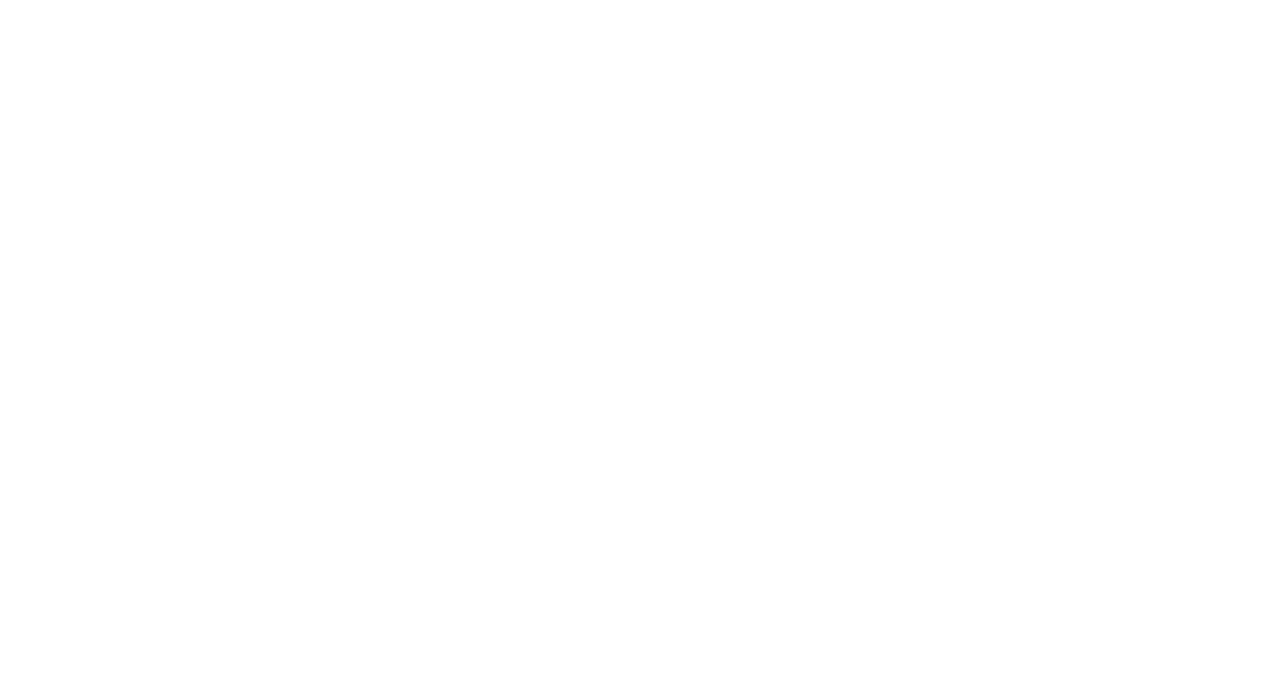
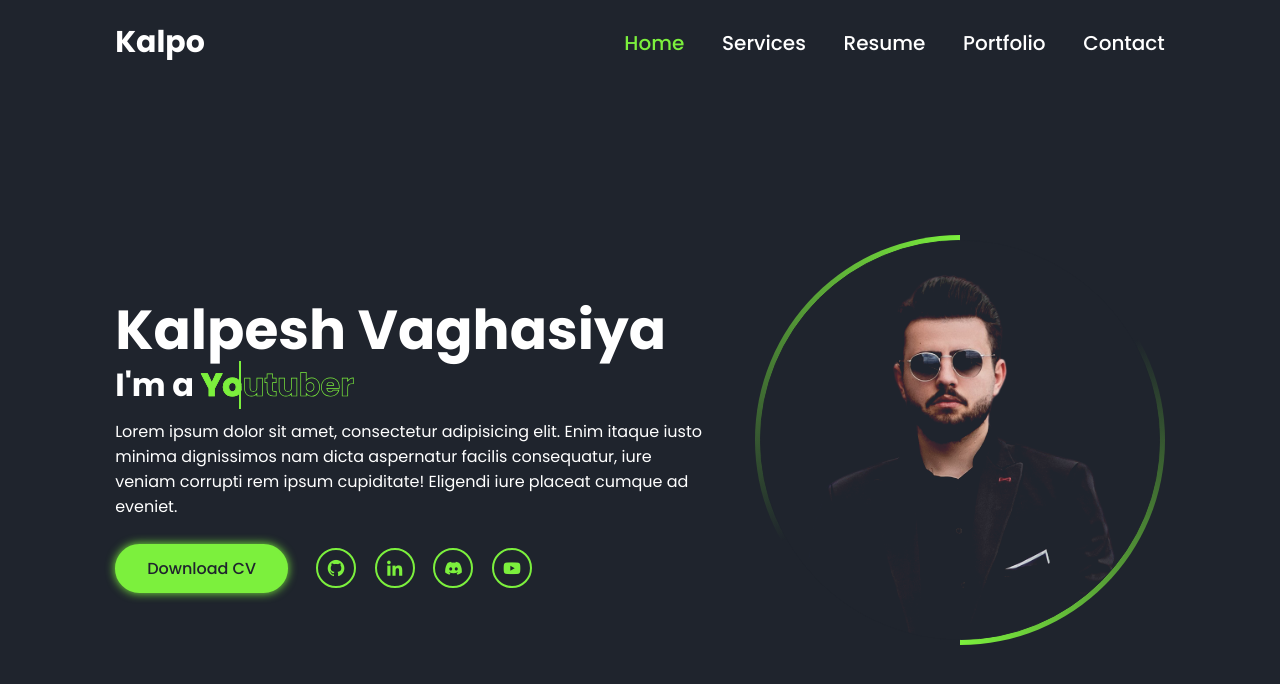
Before and after one commit to vaghasiyakalpesh/portfolio, a plain HTML site: page index.html in a window 1280 px wide. Drawn offline with nearby package versions, Linux system fonts and the light colour scheme.

Commit message:
home section made

```diff
--- a/css/style.css
+++ b/css/style.css
@@ -1,5 +1,239 @@
 @import url('https://fonts.googleapis.com/css2?family=Poppins:wght@400;500;700&display=swap');
 
 * {
+    margin: 0;
+    padding: 0;
+    box-sizing: border-box;
+    text-decoration: none;
+    border: none;
+    outline: none;
     font-family: "Poppins", sans-serif;
 }
+
+:root {
+    --bg-color:#1f242d;
+    --second-bg-color:#323946;
+    --main-color:#7cf03d;
+    --whte-color:#fff;
+    --disabled-color:#fff3;
+}
+
+html {
+    font-size: 62.5%;
+}
+
+body {
+    color: var(--whte-color);
+}
+
+header {
+    position: fixed;
+    top: 0;
+    left: 0;
+    width: 100%;
+    padding: 2rem 9%;
+    background: var(--bg-color);
+    display: flex;
+    justify-content: space-between;
+    align-items: center;
+    z-index: 100;
+}
+
+.logo {
+    font-size: 3rem;
+    color: var(--whte-color);
+    font-weight: 700;
+}
+
+nav a {
+    font-size: 2rem;
+    color: var(--whte-color);
+    font-weight: 500;
+    margin-left: 3.5rem;
+    transition: .5s;
+}
+
+nav a:hover,
+nav a.active {
+    color: var(--main-color);
+}
+
+#menu-icon {
+    font-size: 4rem;
+    display: none;
+}
+
+section {
+    position: absolute;
+    width: 100%;
+    height: 100%;
+    padding: 10rem 9% 2rem;
+    background: var(--bg-color);
+    visibility: hidden;
+    opacity: 0;
+    overflow: hidden;
+}
+
+section.active {
+    visibility: visible;
+    opacity: 1;
+    overflow: auto;
+}
+
+.home {
+    display: flex;
+    align-items: center;
+    gap: 5rem;
+}
+
+.home-details h1 {
+    font-size: clamp(3.5rem, 10vw, 5.5rem);
+}
+
+.home-details h2 {
+    display: inline-block;
+    font-size: 3.2rem;
+    margin-top: -1rem;
+}
+
+.home-details h2 span {
+    position: relative;
+    display: inline-block;
+    color: transparent;
+    -webkit-text-stroke: .07rem var(--main-color);
+    animation: display-text 16s linear infinite;
+    animation-delay: calc(-4s * var(--i));
+}
+
+@keyframes display-text {
+    25%, 100% {
+        display: none;
+    }
+}
+
+.home-details h2 span::before{
+    content: attr(data-text);
+    position: absolute;
+    width: 0;
+    border-right: .2rem solid var(--main-color);
+    color: var(--main-color);
+    white-space: nowrap;
+    overflow: hidden;
+    animation: fill-text 4s linear infinite;
+}
+
+@keyframes fill-text {
+    10%, 100% {
+        width: 0;
+    }
+    70%,90% {
+        width: 100%;
+    }
+}
+
+.home-details p {
+    font-size: 1.6rem;
+    margin: 1rem 0 2.5rem;
+}
+
+.home-details .btn-sci {
+    display: flex;
+    align-items: center;
+}
+
+.btn {
+    display: inline-block;
+    padding: 1rem 3rem;
+    background: var(--main-color);
+    border: .2rem solid var(--main-color);
+    border-radius: 4rem;
+    box-shadow: 0 0 1rem var(--main-color);
+    font-size: 1.6rem;
+    color: var(--bg-color);
+    font-weight: 500;
+    transition: .5s;
+}
+
+.btn:hover {
+    background: transparent;
+    color: var(--main-color);
+    box-shadow: none;
+}
+
+.home-details .btn-sci .sci {
+    margin-left: 2rem;
+}
+
+.home-details .btn-sci .sci a {
+    display: inline-flex;
+    padding: .8rem;
+    border: .2rem solid var(--main-color);
+    border-radius: 50%;
+    font-size: 2rem;
+    color: var(--main-color);
+    margin: 0 .8rem;
+    transition: .5s;
+
+}
+
+.home-details .btn-sci .sci a:hover {
+    background: var(--main-color);
+    color: var(--bg-color);
+    box-shadow: 0 0 1rem var(--main-color);
+}
+
+.home-img .img-box {
+    position: relative;
+    width: 32vw;
+    height: 32vw;
+    border-radius: 50%;
+    padding: .5rem;
+    display: flex;
+    justify-content: center;
+    align-items: center;
+    overflow: hidden;
+}
+
+.home-img .img-box::before,
+.home-img .img-box::after {
+    content: '';
+    position: absolute;
+    width: 50rem;
+    height: 50rem;
+    background: conic-gradient(transparent, transparent, transparent, var(--main-color));
+    transform: rotate(0deg);
+    animation: rotate-border 10s linear infinite;
+}
+
+.home-img .img-box::after {
+    animation-delay: -5s;
+}
+
+@keyframes rotate-border {
+    100% {
+        transform: rotate(360deg);
+    }
+}
+
+.home-img .img-box .img-item {
+    position: relative;
+    width: 100%;
+    height: 100%;
+    background: var(--bg-color);
+    border-radius: 50%;
+    border: .01rem solid var(--bg-color);
+    display: flex;
+    justify-content: center;
+    z-index: 1;
+    overflow: hidden;
+}
+
+.home-img .img-box .img-item img {
+    position: absolute;
+    top: 3rem;
+    display: block;
+    width: 85%;
+    object-fit: cover;
+    mix-blend-mode: lighten;
+
+}
--- a/index.html
+++ b/index.html
@@ -1,25 +1,79 @@
 <!DOCTYPE html>
 <html lang="en">
-
   <head>
-    <meta charset="UTF-8">
-    <meta http-equiv="X-UA-Compatible" content="IE=edge">
-    <meta name="viewport" content="width=device-width, initial-scale=1.0">
-    <title>Complete Responsive Personal Portfolio Website Using HTML CSS & JavaScript | Codehal</title>
+    <meta charset="UTF-8" />
+    <meta http-equiv="X-UA-Compatible" content="IE=edge" />
+    <meta name="viewport" content="width=device-width, initial-scale=1.0" />
+    <title>
+      Complete Responsive Personal Portfolio Website Using HTML CSS & JavaScript
+      | Codehal
+    </title>
     <!-- boxicons -->
-    <link href='https://unpkg.com/boxicons@2.1.4/css/boxicons.min.css' rel='stylesheet'>
+    <link
+      href="https://unpkg.com/boxicons@2.1.4/css/boxicons.min.css"
+      rel="stylesheet"
+    />
     <!-- custom css -->
-    <link rel="stylesheet" href="css/style.css">
+    <link rel="stylesheet" href="css/style.css" />
   </head>
 
   <body>
-
     <!-- header -->
-
-    <!-- bars background -->
+    <header>
+      <a href="#" class="logo">Kalpo</a>
+      <i id="menu-icon" class="bx bx-menu"></i>
+      <nav>
+        <a href="#" class="active">Home</a>
+        <a href="#">Services</a>
+        <a href="#">Resume</a>
+        <a href="#">Portfolio</a>
+        <a href="#">Contact</a>
+      </nav>
+    </header>
 
     <!-- home section -->
-
+    <section class="home active">
+      <div class="home-details">
+        <h1>Kalpesh Vaghasiya</h1>
+        <h2>
+          I'm a
+          <span style="--i:4;" data-text="Coder">Coder</span>
+          <span style="--i:3;" data-text="Youtuber">Youtuber</span>
+          <span style="--i:2;" data-text="Blogger">Blogger</span>
+          <span style="--i:1;" data-text="Designer">Designer</span>
+        </h2>
+        <p>
+          Lorem ipsum dolor sit amet, consectetur adipisicing elit. Enim itaque
+          iusto minima dignissimos nam dicta aspernatur facilis consequatur,
+          iure veniam corrupti rem ipsum cupiditate! Eligendi iure placeat
+          cumque ad eveniet.
+        </p>
+        <div class="btn-sci">
+          <a href="#" class="btn">Download CV</a>
+          <div class="sci">
+            <a href="#">
+              <i class="bx bxl-github"></i>
+            </a>
+            <a href="#">
+              <i class="bx bxl-linkedin"></i>
+            </a>
+            <a href="#">
+              <i class="bx bxl-discord-alt"></i>
+            </a>
+            <a href="#">
+              <i class="bx bxl-youtube"></i>
+            </a>
+          </div>
+        </div>
+      </div>
+      <div class="home-img">
+        <div class="img-box">
+          <div class="img-item">
+            <img src="images/home.png" alt="home image" />
+          </div>
+        </div>
+      </div>
+    </section>
     <!-- services section -->
 
     <!-- resume section -->
@@ -28,9 +82,7 @@
 
     <!-- contact section -->
 
-
     <!-- custom js -->
     <script src="js/script.js"></script>
   </body>
-
 </html>
```
Lines whose indentation alone changed are shown as unchanged.
